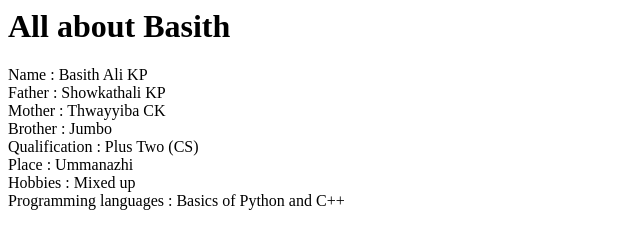
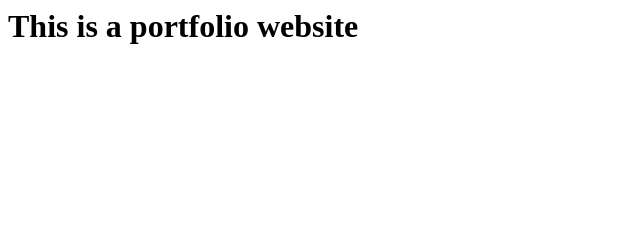
Before and after one commit to basithalikp/basithalikp.github.io, a plain HTML site: page index.html in a window 1280 px wide. Shown: the whole page, without its empty margins (0-640 px from the left). Drawn offline with Linux system fonts and the light colour scheme.

Commit message:
Update index.html

```diff
--- a/index.html
+++ b/index.html
@@ -5,16 +5,6 @@
         </title>
     </head>
     <body>
-        <h1> All about Basith</h1>
-        <div class="flex-container">
-            <div>Name : Basith Ali KP</div>
-            <div>Father : Showkathali KP</div>
-            <div>Mother : Thwayyiba CK</div>
-            <div>Brother : Jumbo</div>
-            <div>Qualification : Plus Two (CS)</div>
-            <div>Place : Ummanazhi</div>
-            <div>Hobbies : Mixed up</div>
-            <div>Programming languages : Basics of Python and C++</div>
-        </div>
+        <h1> This is a portfolio website</h1>
     </body>
 </html>
```
